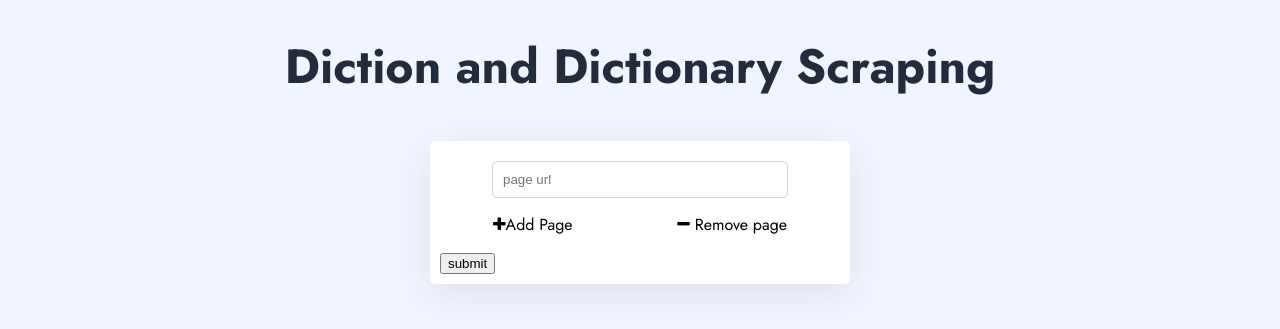
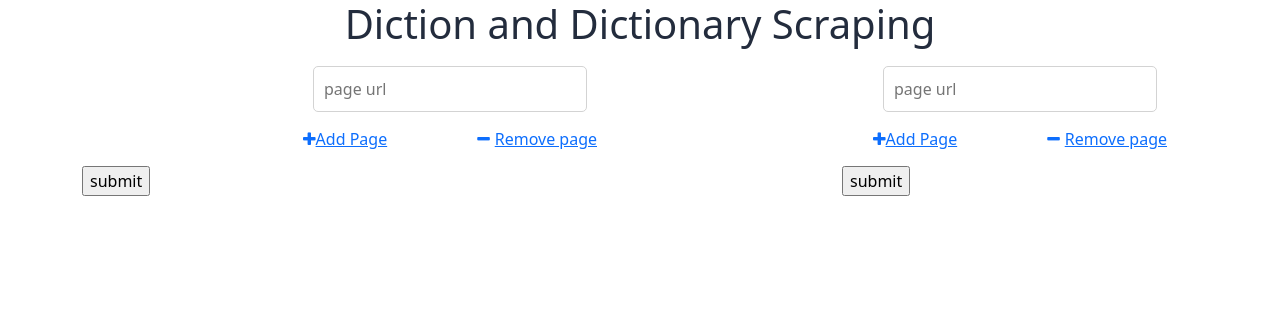
Before and after one commit to runo-hr/Diction-and-Dictionary-Scrapping, a Flask app: page / in a window 1280 px wide. Shown: the top 329 px of the page. Run offline with Flask 2, Linux system fonts and the light colour scheme; parts of the project's set-up code (start-up, migrations or seed data) failed here and were passed over.

Commit message:
Divided the page into rows

```diff
--- a/application/templates/base.html
+++ b/application/templates/base.html
@@ -3,6 +3,8 @@
 <head>
     <title>Diction Scraping</title>
     <link rel="stylesheet" type="text/css" href="{{url_for('static',filename='css/style.css')}}">
+    <!-- include bootstrap for the container for chart-->
+    <link rel="stylesheet" href="https://cdn.jsdelivr.net/npm/bootstrap@5.1.3/dist/css/bootstrap.min.css">
     <!-- include font awesome -->
     <link rel="stylesheet" type="text/css"
           href="https://stackpath.bootstrapcdn.com/font-awesome/4.7.0/css/font-awesome.min.css">
@@ -10,11 +12,33 @@
 <body>
 
 <h1>Diction and Dictionary Scraping</h1>
-<div class="wrapper">
-    {% block content %}
-    {% endblock %}
+<div class="container">
+    <div class="row">
+        <div class="col-md-8">
+            {% block content %}
+            {% endblock %}
+        </div>
+        <div class="col-6 col-md-4">
+
+            <form action="#" method="post">
+                <div id="survey_options">
+                    <input type="text" name="page_1" class="survey_options" size="50" placeholder="page url">
+                </div>
+                <div class="controls">
+                    <a href="#" id="add_more_fields"><i class="fa fa-plus"></i>Add Page</a>
+                    <a href="#" id="remove_fields"><i class="fa fa-minus"></i>Remove page</a>
+                </div>
+                <input type="submit" value="submit"/>
+            </form>
+        </div>
+    </div>
 </div>
+
 {% block script %}
 {% endblock %}
+
+
+<script src="{{url_for('static',filename='js/script.js')}}"></script>
+
 </body>
 </html>
```
